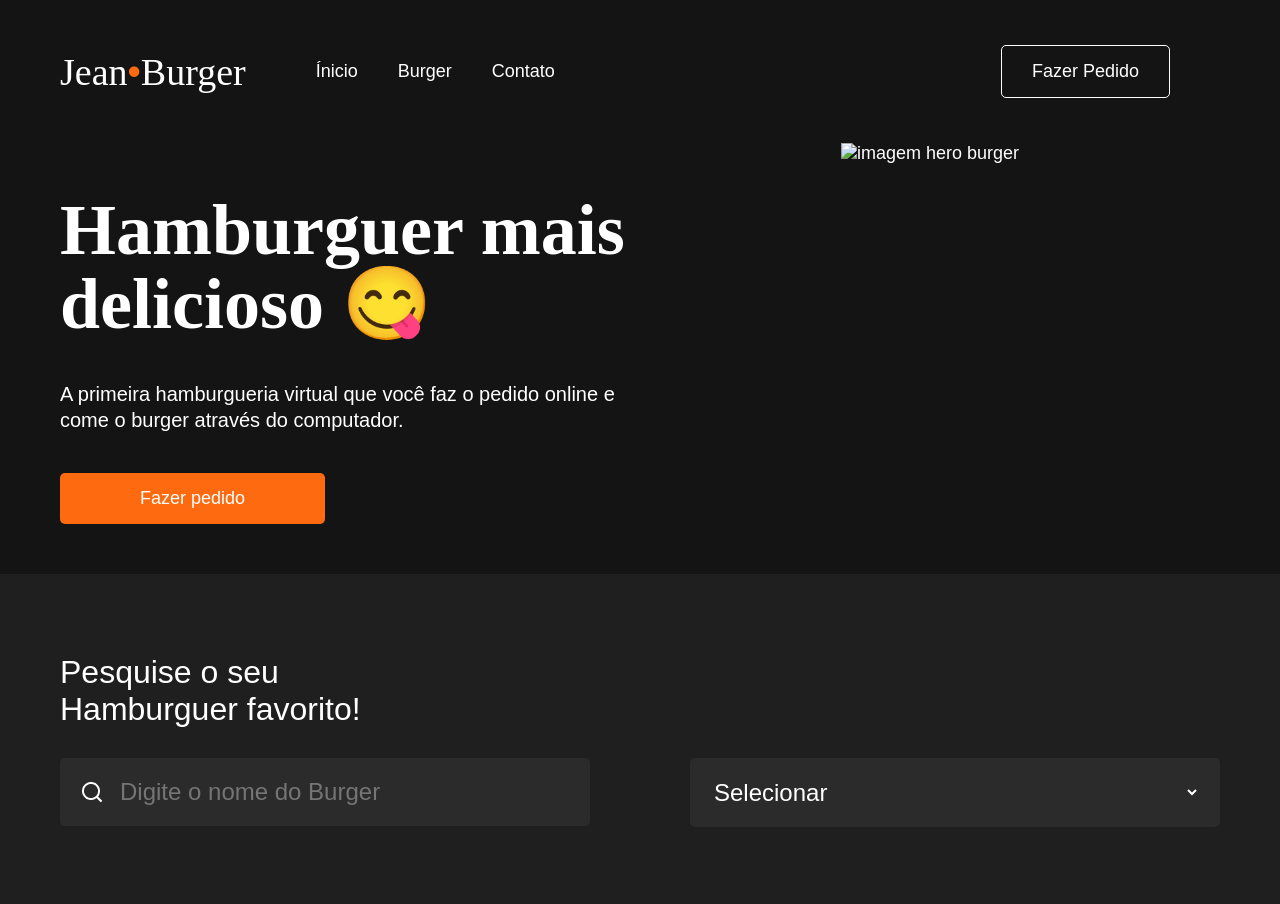
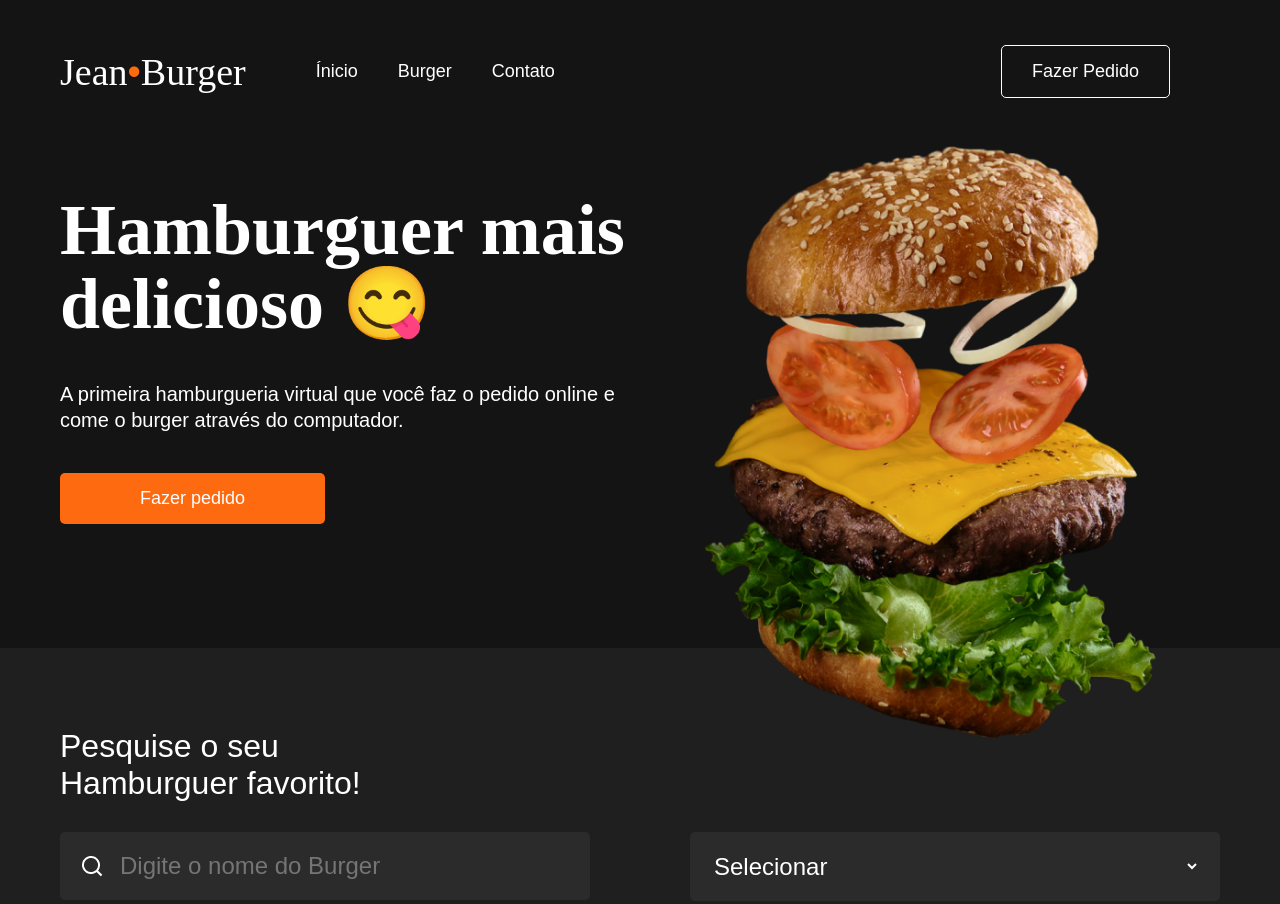
Before and after one commit to jeandreotti/Proj-Burger, a plain HTML site: page index.html in a window 1280 px wide. Shown: the top 904 px of the page. Drawn offline with Linux system fonts and the light colour scheme; the site is published under a folder, as on GitHub Pages, so addresses that start at the root find nothing; a web font is replaced by a local one.

Commit message:
path da imagem para git

```diff
--- a/index.html
+++ b/index.html
@@ -42,7 +42,7 @@
                 <a href="#" class="button"> Fazer pedido</a>
             </div>
             <div class="rightside">
-                <img src="/images/heroBurger.png" alt="imagem hero burger">
+                <img src="./images/heroBurger.png" alt="imagem hero burger">
             </div>
         </div>
     </section>
```
